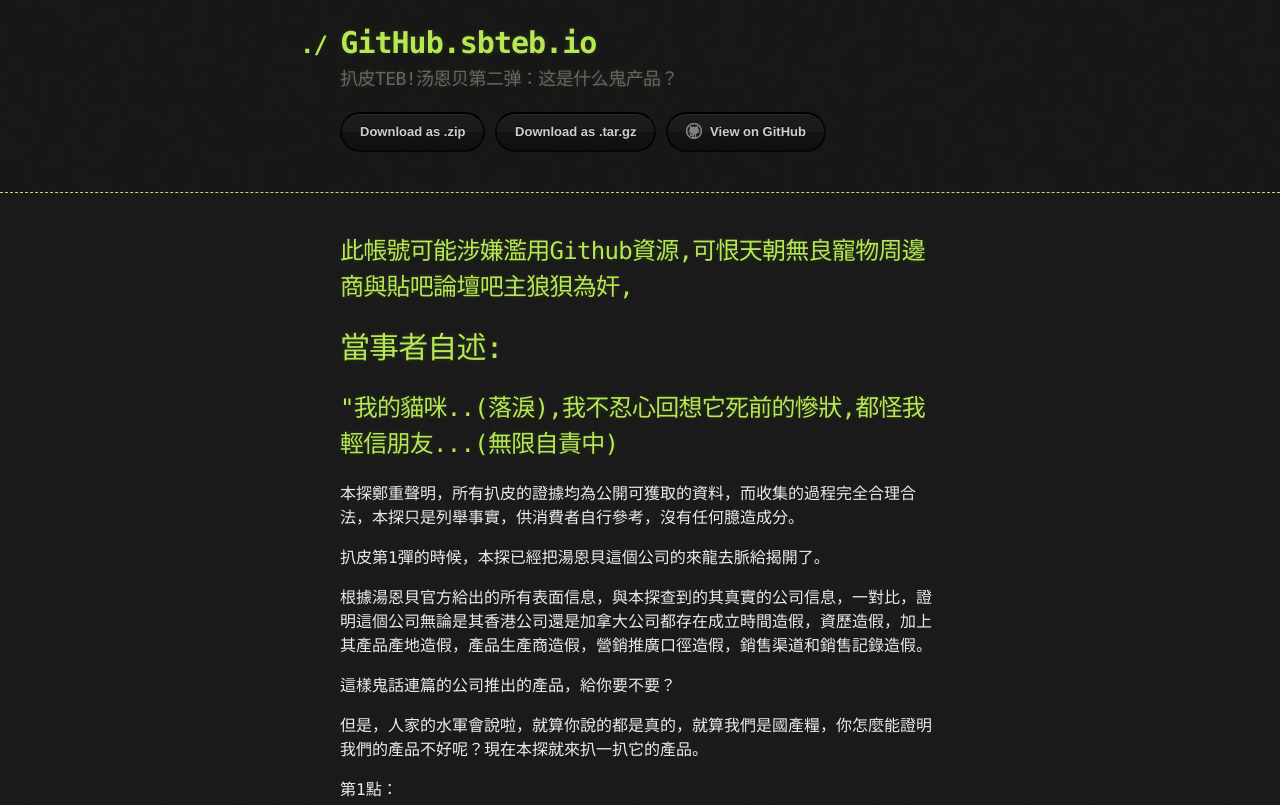
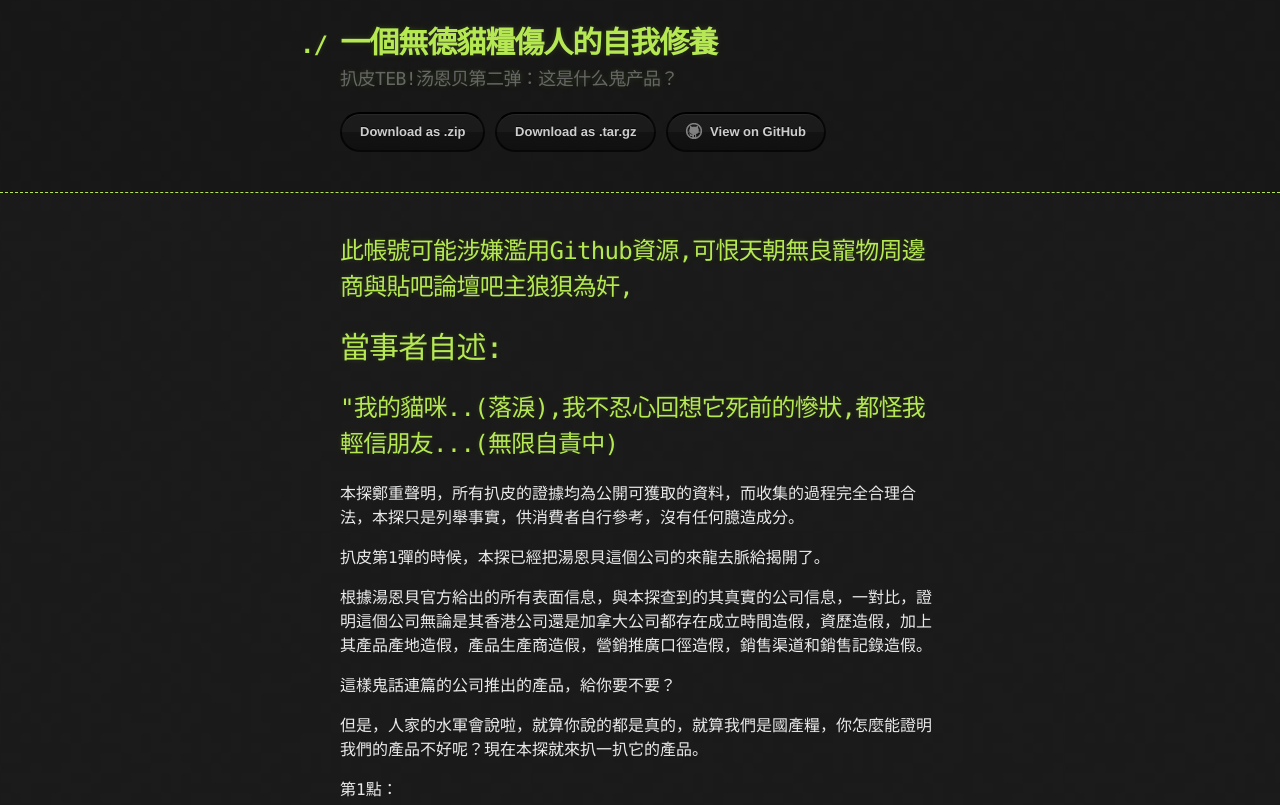
Before and after one commit to sbteb/-, a plain HTML site: page index.html in a window 1280 px wide. Shown: the top 805 px of the page. Drawn offline with Linux system fonts and the light colour scheme.

Commit message:
Update index.html

```diff
--- a/index.html
+++ b/index.html
@@ -8,14 +8,14 @@
     <link rel="stylesheet" type="text/css" href="stylesheets/github-dark.css" media="screen">
     <link rel="stylesheet" type="text/css" href="stylesheets/print.css" media="print">
 
-    <title>GitHub.sbteb.io by sbteb</title>
+    <title>貓不瞑目</title>
   </head>
 
   <body>
 
     <header>
       <div class="container">
-        <h1>GitHub.sbteb.io</h1>
+        <h1>一個無德貓糧傷人的自我修養</h1>
         <h2>扒皮TEB!汤恩贝第二弹：这是什么鬼产品？</h2>
 
         <section id="downloads">
```
